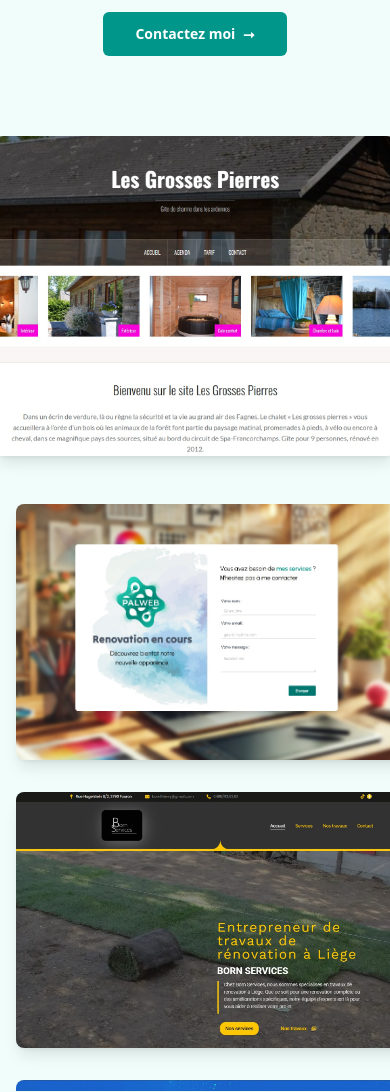
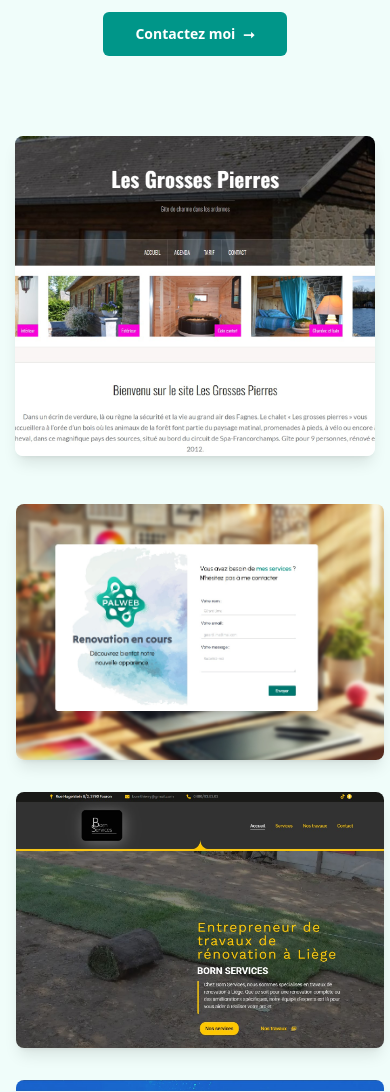
Before and after one commit to th3rival89/palweb, a website: page index.html in a window 390 px wide. Shown: the part 4780-5872 px from the top of the page. Drawn offline with nearby package versions, Linux system fonts and the light colour scheme.

Commit message:
update-responsive-galery

```diff
--- a/index.html
+++ b/index.html
@@ -229,7 +229,7 @@
                         max-[1250px]:items-center">
 
 
-                <div class="w-178 max-[750px]:w-100">
+                <div class="w-178 max-[750px]:w-90">
                     <div class="group relative overflow-hidden rounded-lg shadow-lg hover:shadow-xl transition-all duration-300 transform hover:-translate-y-1 cursor-pointer max-[1250px]:mx-auto">
                         <img src="./ressources/lesgrossespierres.jpg" alt="Description du projet 1" class="w-full h-100 object-cover block transform group-hover:scale-110 transition-transform duration-400 ease-in-out
                                     max-[750px]:h-80 ">
@@ -254,7 +254,7 @@
                 </div>
             </div>
 
-            <section class="w-340 mt-10 container mx-auto px-4 py-12 max-[750px]:w-110 max-[750px]:mt-0">
+            <section class="w-340 mt-10 container mx-auto px-4 py-12 max-[750px]:w-100 max-[750px]:mt-0">
                 <div class="grid grid-cols-1 md:grid-cols-2 lg:grid-cols-3 gap-8 max-[1250px]:">
 
                     <div class="group relative overflow-hidden rounded-lg shadow-lg hover:shadow-xl transition-all duration-300 transform hover:-translate-y-1 cursor-pointer">
```
Also changed, not shown: styles/output.css.
